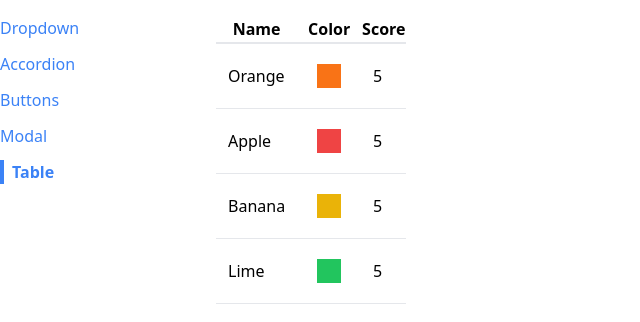
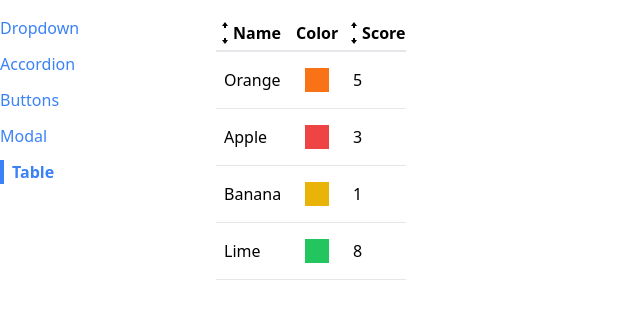
Before and after one commit to Nidhinsha/Routing-App, a React (Create React App) app: page /table in a window 1280 px wide. Shown: the top 322 px of the page, without its empty margins (0-640 px from the left). Built offline with nearby package versions, Linux system fonts and the light colour scheme.

Commit message:
table component

```diff
--- /dev/null
+++ b/src/components/SortableTable.js
@@ -0,0 +1,100 @@
+import React, { useState } from 'react'
+import { GoArrowSmallDown, GoArrowSmallUp } from 'react-icons/go'
+import Table from './Table'
+
+function SortableTable(props) {
+
+    const [sortOrder, setSortOrder] = useState(null)
+    const [sortBy, setSortBy] = useState(null)
+
+    const { config, data } = props
+
+    const handleClick = (label) => {
+
+        if (sortBy && label !== sortBy) {
+            setSortOrder('asc')
+            setSortBy(label)
+            return
+        }
+
+        if (sortOrder === null) {
+            setSortOrder('asc')
+            setSortBy(label)
+        } else if (sortOrder === 'asc') {
+            setSortOrder('desc')
+            setSortBy(label)
+        } else if (sortOrder === 'desc') {
+            setSortOrder(null)
+            setSortBy(null)
+        }
+    }
+
+    const updatedConfig = config.map((column) => {
+        if (!column.sortValue) {
+            return column
+        }
+
+        return {
+            ...column,
+            header: () => (
+                <th className='cursor-pointer hover:bg-gray-100' onClick={() => handleClick(column.label)}>
+                    <div className='flex items-center'>
+                    {getIcons(column.label, sortBy, sortOrder)}
+                    {column.label}
+                    </div>
+                </th>
+            )
+        }
+    })
+
+    // Only sort data if sortOrder && sortBy are not null
+    // Make a copy of the 'data' prop
+    // Find the correct sortValue function and use it for  sorting
+
+    let sortedData = data
+
+    if (sortOrder && sortBy) {
+        const { sortValue } = config.find((column) => column.label === sortBy)
+        sortedData = [...data].sort((a, b) => {
+            const valueA = sortValue(a)
+            const valueB = sortValue(b)
+
+            const reverseOrder = sortOrder === 'asc' ? 1 : -1
+
+            if (typeof valueA === 'string') {
+                return valueA.localeCompare(valueB) * reverseOrder
+            } else {
+                return (valueA - valueB) * reverseOrder
+            }
+        })
+    }
+
+    return  <Table {...props} data={sortedData} config={updatedConfig} />
+}
+
+function getIcons(label, sortBy, sortOrder) {
+    if (label !== sortBy) {
+        return <div>
+            <GoArrowSmallUp />
+            <GoArrowSmallDown />
+        </div>
+    }
+
+    if (sortOrder === null) {
+        return <div>
+            <GoArrowSmallUp />
+            <GoArrowSmallDown />
+        </div>
+    } else if (sortOrder === 'asc') {
+        return <div>
+            <GoArrowSmallUp />
+
+        </div>
+    } else if (sortOrder === 'desc') {
+        return <div>
+            <GoArrowSmallDown />
+        </div>
+    }
+}
+
+export default SortableTable
--- a/src/components/Table.js
+++ b/src/components/Table.js
@@ -1,19 +1,25 @@
-import React from 'react'
+import React, { Fragment } from 'react'
 
-function Table({data,config}) {
+function Table({data,config,keyFn}) {
 
     const renderedHeader = config.map((column)=>{
+
+        if(column.header){
+            return <Fragment key={column.label}>{column.header()}</Fragment>
+        }
+
         return <th key={column.label}>{column.label}</th>
     })
 
-    const renderdRows = data.map((fruit)=>{
+    const renderdRows = data.map((rowData)=>{
+
+        const renderedCells = config.map((column)=>{
+            return <td className='p-2' key={column.label}>{column.render(rowData)}</td>
+        })
+
         return (
-            <tr key={fruit.name} className='border-b'>
-                <td className='p-3'>{fruit.name}</td>
-                <td className='p-3'>
-                    <div className={`p-3 m-2 ${fruit.color}`}></div>
-                </td>
-                <td className='p-3'>{fruit.score}</td>
+            <tr key={keyFn(rowData)} className='border-b'>
+                {renderedCells}
 
             </tr>
         )
--- a/src/pages/TablePage.js
+++ b/src/pages/TablePage.js
@@ -1,21 +1,39 @@
 import React from 'react'
-import Table from '../components/Table'
+// import Table from '../components/Table'
+import SortableTable from '../components/SortableTable'
+
 function TablePage() {
-    const data = [
-        {name:'Orange',color:'bg-orange-500',score:5},
-        {name:'Apple',color:'bg-red-500',score:5},
-        {name:'Banana',color:'bg-yellow-500',score:5},
-        {name:'Lime',color:'bg-green-500',score:5},
-    ]
+  const data = [
+    { name: 'Orange', color: 'bg-orange-500', score: 5 },
+    { name: 'Apple', color: 'bg-red-500', score: 3 },
+    { name: 'Banana', color: 'bg-yellow-500', score: 1 },
+    { name: 'Lime', color: 'bg-green-500', score: 8 },
+  ]
 
-    const config=[
-        {label:'Name'},
-        {label:'Color'},
-        {label:'Score'},
-    ]
+  const config = [
+    {
+      label: 'Name',
+      render: (fruit) => fruit.name,
+      sortValue:(fruit) =>fruit.name
+    },
+    {
+      label: 'Color',
+      render: (fruit) => <div className={`p-3 m-2 ${fruit.color}`}></div>
+    },
+    {
+      label: 'Score',
+      render: (fruit) => fruit.score,
+
+      sortValue:(fruit) => fruit.score
+    },
+  ]
+
+  const keyFn = (fruit) =>{
+    return fruit.name
+  }
   return (
     <div>
-      <Table data={data} config={config} />
+      <SortableTable data={data} config={config} keyFn={keyFn} />
     </div>
   )
 }
```
